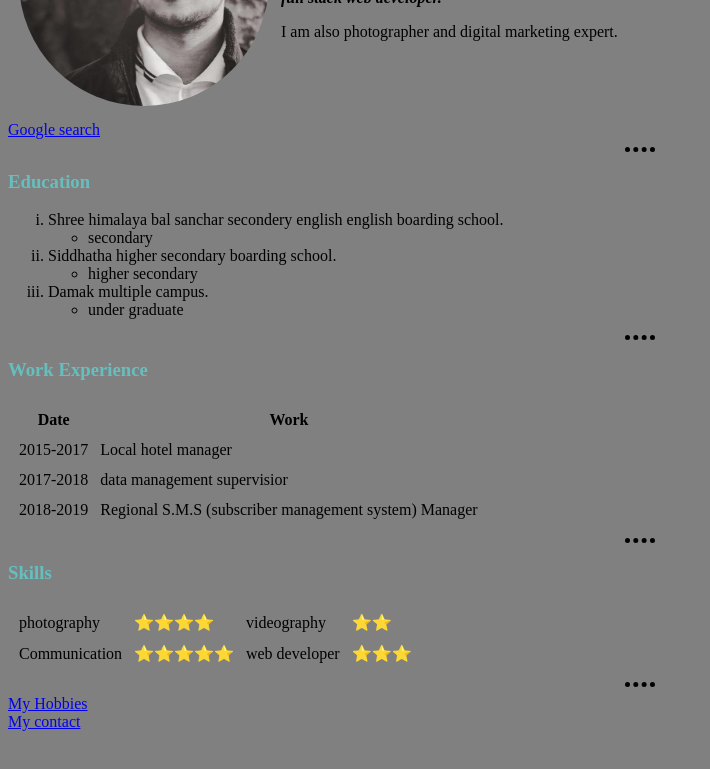
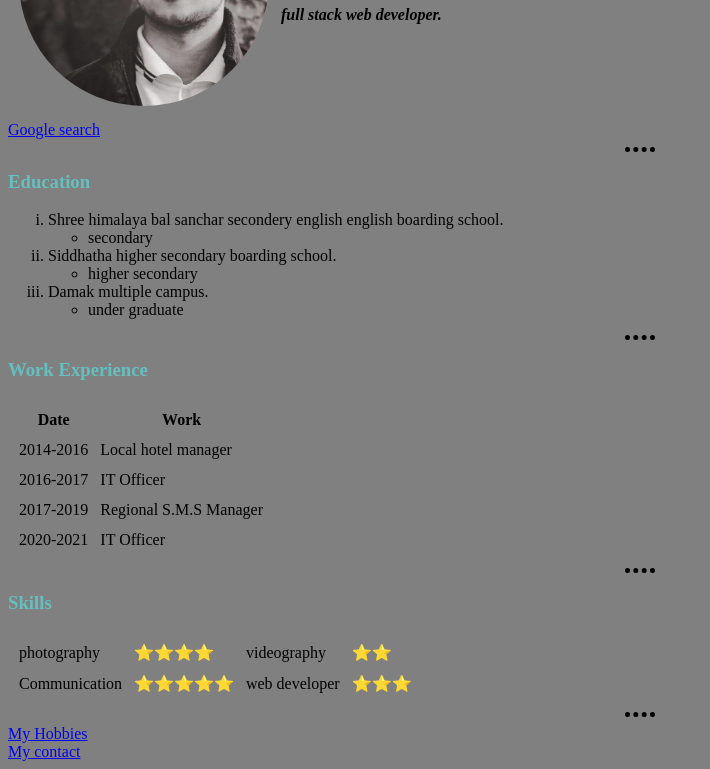
Before and after one commit to firoj-dhakal/cv, a plain HTML site: page index.html in a window 1280 px wide. Shown: the part 163-932 px from the top of the page, without its empty margins (0-710 px from the left). Before the commit the page ends 902 px from the top, so only its background shows below. Drawn offline with Linux system fonts and the light colour scheme.

Commit message:
Update index.html

```diff
--- a/index.html
+++ b/index.html
@@ -19,7 +19,6 @@
                 <p>
                     <em> <strong> full stack web developer. </strong> </em>
                 </p>
-                <p>I am also photographer and digital marketing expert.</p>
             </td>
         </tr>
     </table>
@@ -53,16 +52,20 @@
             </tr>
         </thead>
         <tr>
-            <td>2015-2017</td>
+            <td>2014-2016</td>
             <td>Local hotel manager</td>
         </tr>
         <tr>
-            <td>2017-2018</td>
-            <td>data management supervisior</td>
+            <td>2016-2017</td>
+            <td>IT Officer</td>
         </tr>
         <tr>
-            <td>2018-2019</td>
-            <td>Regional S.M.S (subscriber management system) Manager</td>
+            <td>2017-2019</td>
+            <td>Regional S.M.S Manager</td>
+        </tr>
+        <tr>
+            <td>2020-2021</td>
+            <td>IT Officer</td>
         </tr>
     </table>
     <hr>
```
